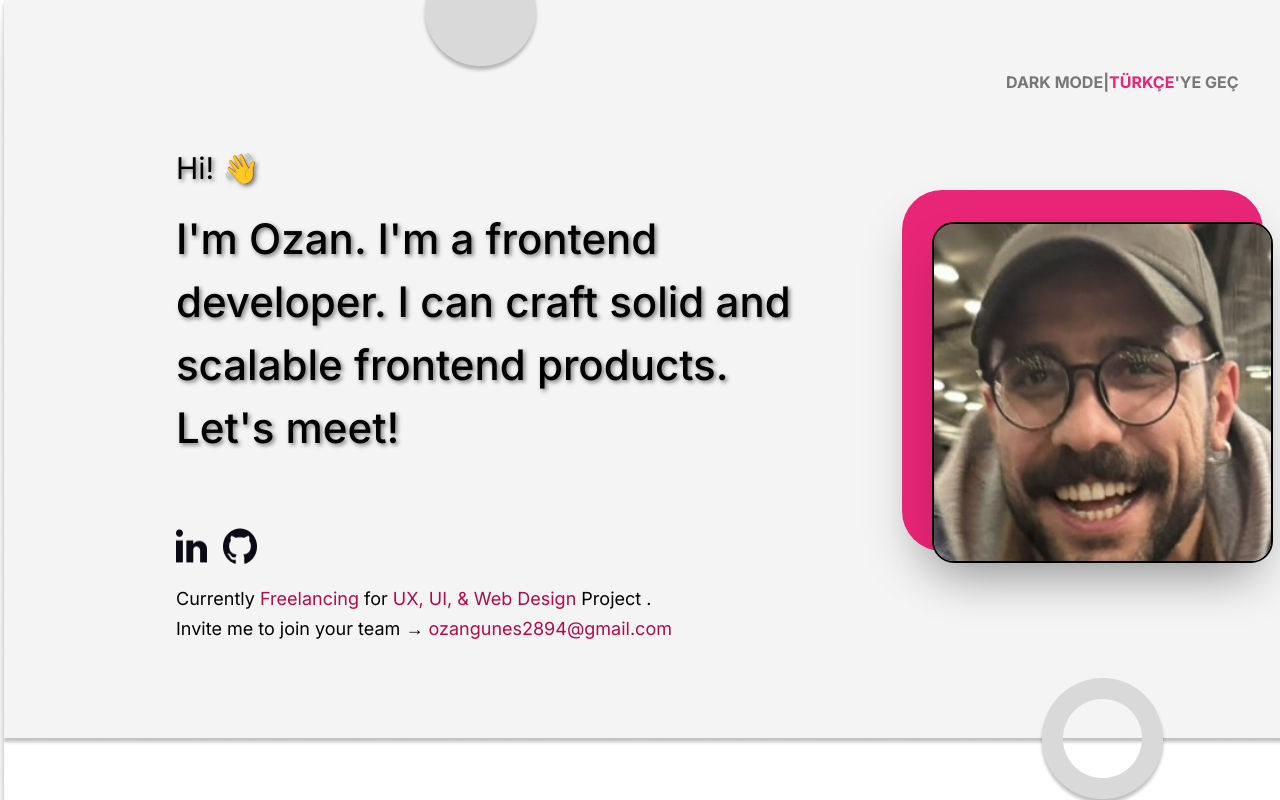
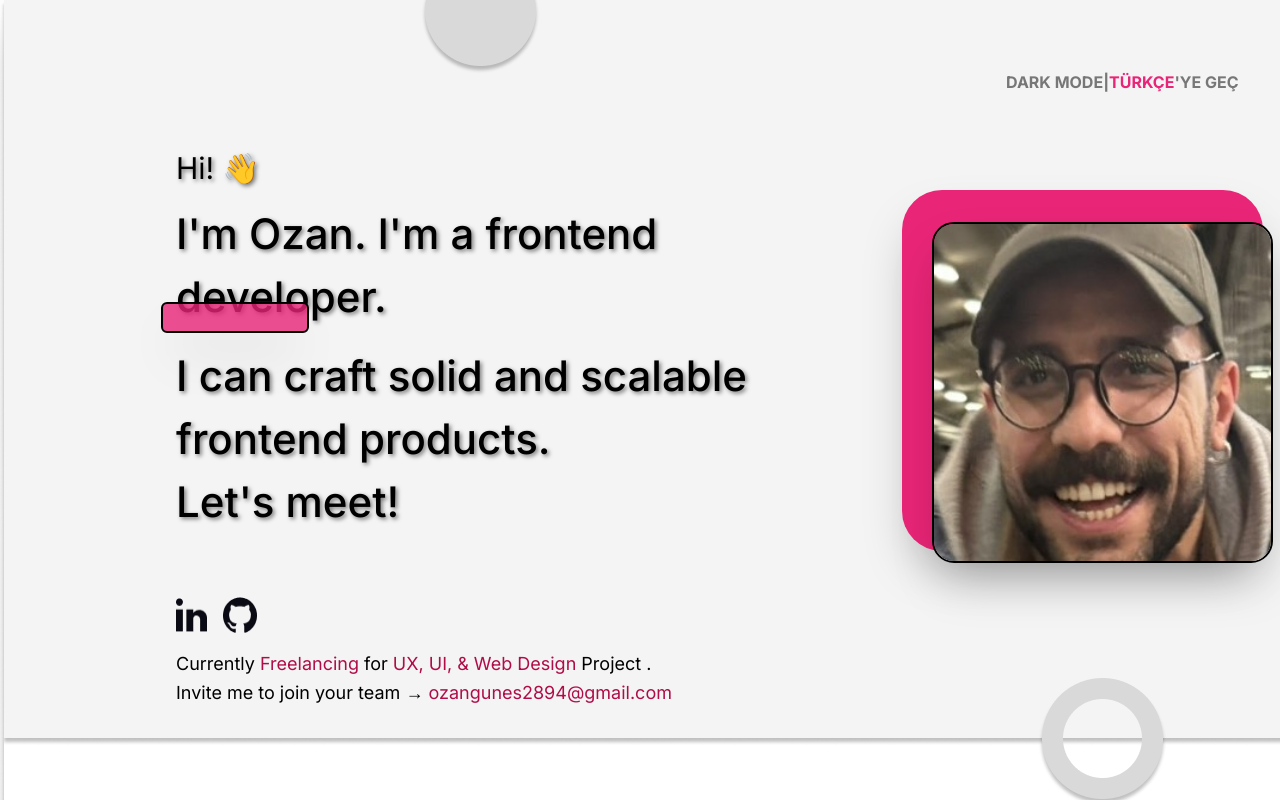
Before and after one commit to Bardsun0/FSWeb-Frontend-Challenge, a React (Vite) app: page / in a window 1280 px wide. Shown: the top 800 px of the page. Built offline with nearby package versions, Linux system fonts and the light colour scheme.

Commit message:
Page decorations continue to be added

```diff
--- a/src/components/Hero.jsx
+++ b/src/components/Hero.jsx
@@ -5,9 +5,15 @@ const Hero = () => {
         <h1 className="text-3xl font-normal mb-4 text-shadow-custom">
           Hi!<span className="ml-2">👋</span>
         </h1>
+        <div className="relative mb-4">
+          <p className="text-[42px] font-medium text-shadow-custom">
+            I'm Ozan. I'm a frontend developer.
+          </p>
+          <div className="absolute bottom-[-5px] left-[-15px] w-[148px] h-[31px] bg-custom-pink bg-opacity-80 border-2 border-black shadow-2xl rounded-md"></div>
+        </div>
         <p className="text-[42px] mb-4 font-medium text-shadow-custom">
-          I'm Ozan. I'm a frontend developer. I can craft solid and scalable
-          frontend products. <p>Let's meet!</p>
+          I can craft solid and scalable frontend products.
+          <p>Let's meet!</p>
         </p>
         <div className="flex items-center space-x-4 mt-12">
           <a
```
